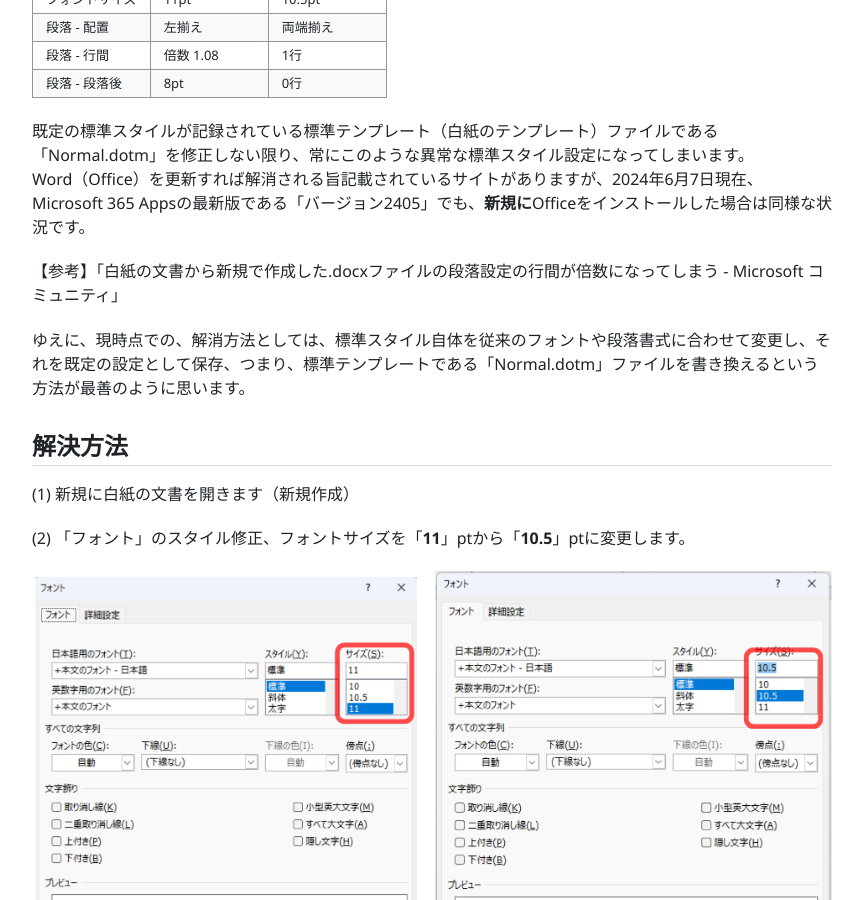
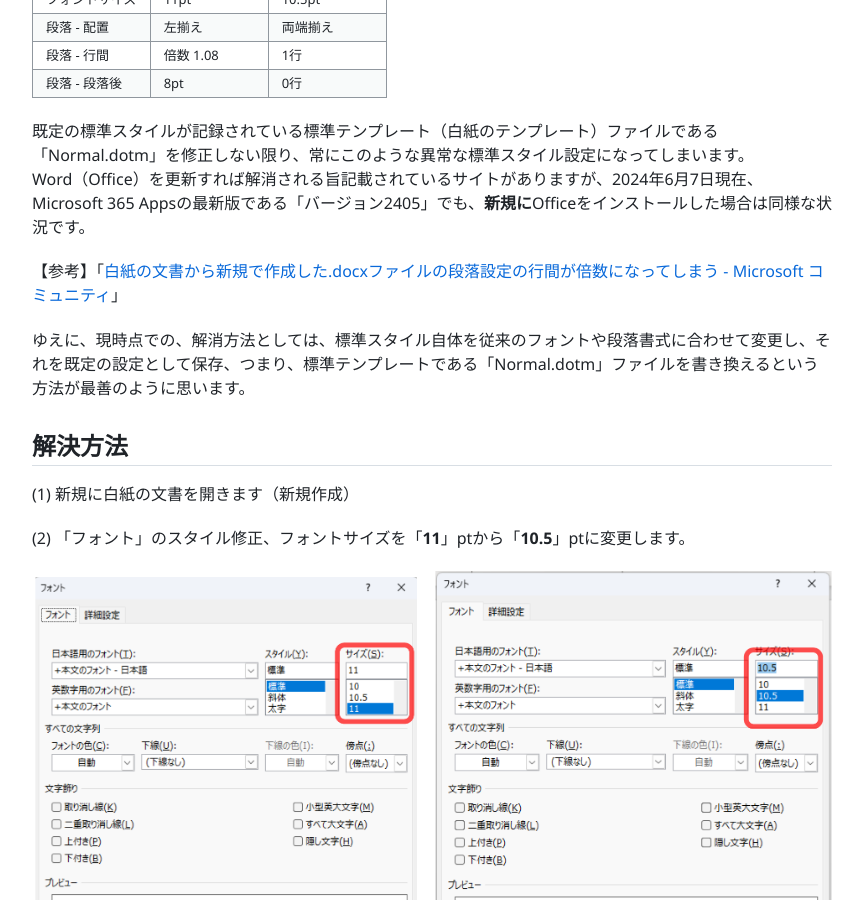
Before and after one commit to tamochia/tamochia.github.io, a Jekyll site: the page built from _posts/2024-06-07-restore-previous-default-standard-style-of-word.md, in a window 1280 px wide and 900 px high, scrolled down 1611 px. Shown: the whole window, without its empty margins (208-1071 px from the left). Built offline with Jekyll 4.4.1, drawn with Linux system fonts in a browser that asks for light colours; nearby versions of some CDN libraries; our own code applies the rules of GitHub Pages for plain Markdown files; some of the changed lines change nothing that is shown.

Commit message:
未リンク箇所の修正

```diff
--- a/_posts/2024-06-07-restore-previous-default-standard-style-of-word.md
+++ b/_posts/2024-06-07-restore-previous-default-standard-style-of-word.md
@@ -32,7 +32,7 @@ Microsoft 365のWordで文書を作成する際、既定の書式（「標準」
 既定の標準スタイルが記録されている標準テンプレート（白紙のテンプレート）ファイルである「Normal.dotm」を修正しない限り、常にこのような異常な標準スタイル設定になってしまいます。
 Word（Office）を更新すれば解消される旨記載されているサイトがありますが、2024年6月7日現在、Microsoft 365 Appsの最新版である「バージョン2405」でも、**新規に**Officeをインストールした場合は同様な状況です。
 
-【参考】「白紙の文書から新規で作成した.docxファイルの段落設定の行間が倍数になってしまう - Microsoft コミュニティ」
+【参考】「[白紙の文書から新規で作成した.docxファイルの段落設定の行間が倍数になってしまう - Microsoft コミュニティ](https://answers.microsoft.com/ja-jp/msoffice/forum/all/%E7%99%BD%E7%B4%99%E3%81%AE%E6%96%87%E6%9B%B8/96b4a729-ca79-4763-b966-79a3b2168c0a)」
 
 ゆえに、現時点での、解消方法としては、標準スタイル自体を従来のフォントや段落書式に合わせて変更し、それを既定の設定として保存、つまり、標準テンプレートである「Normal.dotm」ファイルを書き換えるという方法が最善のように思います。
 
```
